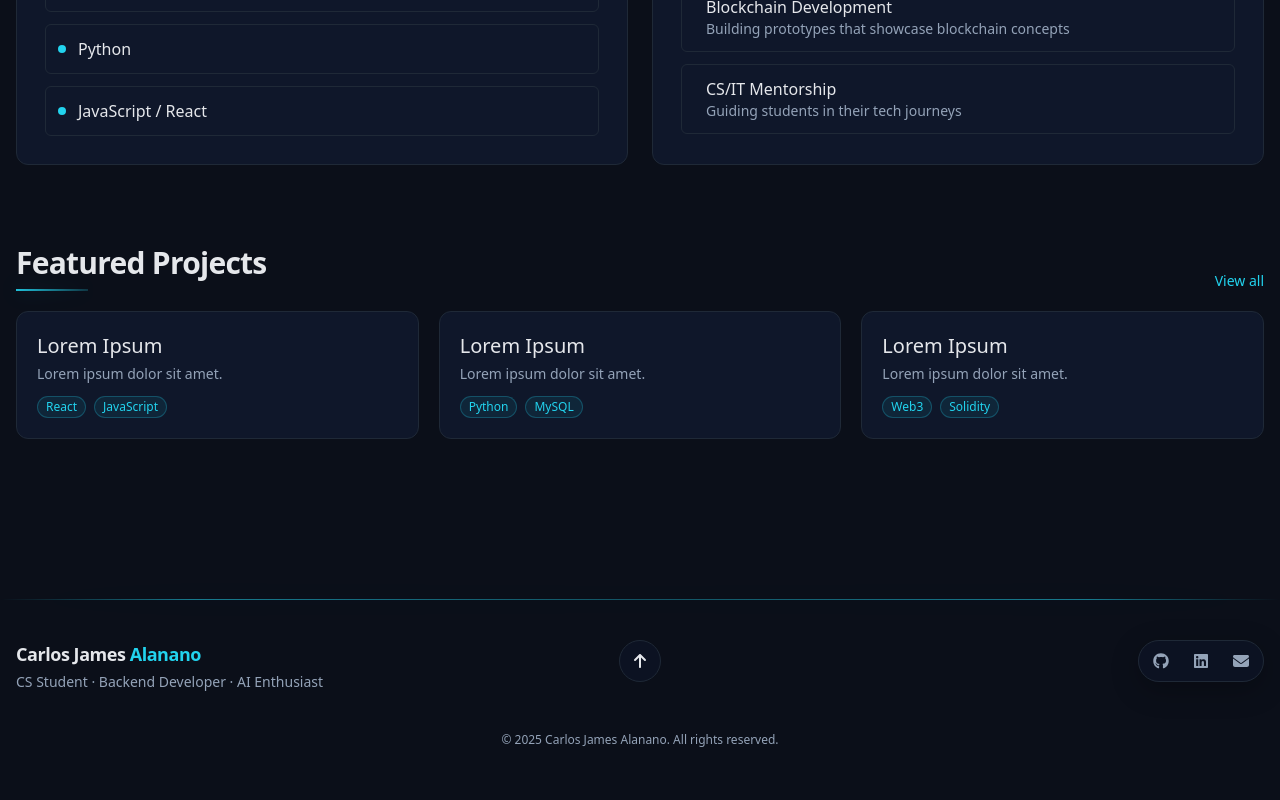
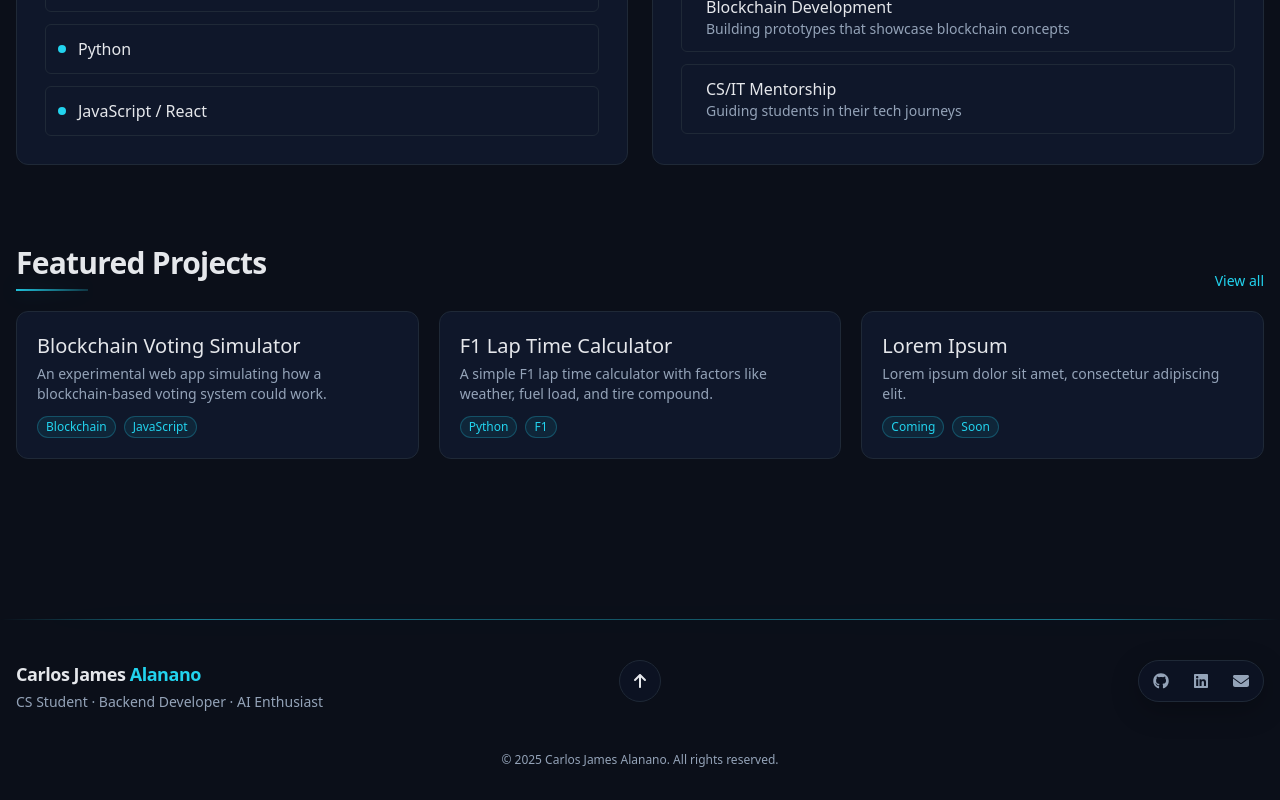
Before and after one commit to cjalanano-dev/portfolio, a React (Vite) app: page / in a window 1280 px wide. Shown: the part 1256-2056 px from the top of the page. Built offline with nearby package versions, Linux system fonts and the light colour scheme; a small style sheet from the web is missing.

Commit message:
Update content

```diff
--- a/src/pages/Home.jsx
+++ b/src/pages/Home.jsx
@@ -157,9 +157,9 @@ const Home = () => {
           </div>
           <div className="grid gap-4 sm:gap-5 md:grid-cols-2 lg:grid-cols-3">
             {[
-              { title: "Lorem Ipsum", desc: "Lorem ipsum dolor sit amet.", tags: ["React", "JavaScript"] },
-              { title: "Lorem Ipsum", desc: "Lorem ipsum dolor sit amet.", tags: ["Python", "MySQL"] },
-              { title: "Lorem Ipsum", desc: "Lorem ipsum dolor sit amet.", tags: ["Web3", "Solidity"] },
+              { title: "Blockchain Voting Simulator", desc: "An experimental web app simulating how a blockchain-based voting system could work.", tags: ["Blockchain", "JavaScript"] },
+              { title: "F1 Lap Time Calculator", desc: "A simple F1 lap time calculator with factors like weather, fuel load, and tire compound.", tags: ["Python", "F1"] },
+              { title: "Lorem Ipsum", desc: "Lorem ipsum dolor sit amet, consectetur adipiscing elit.", tags: ["Coming", "Soon"] },
             ].map((p) => (
               <Link key={p.title} to="/projects" className="block card-elevate" style={cardStyle}>
                 <div className="p-4 sm:p-5">
--- a/src/pages/Projects.jsx
+++ b/src/pages/Projects.jsx
@@ -50,7 +50,7 @@ const Projects = () => {
                             className="group relative rounded-xl overflow-hidden card-elevate border"
                             style={{ background: "var(--surface)", borderColor: "var(--border)" }}
                         >
-                            {/* Media: real image if provided, else elegant placeholder */}
+                            {/* Image area with hover overlay */}
                             <div className="relative w-full" style={{ aspectRatio: "16 / 10" }}>
                                 {p.image ? (
                                     <img
```
